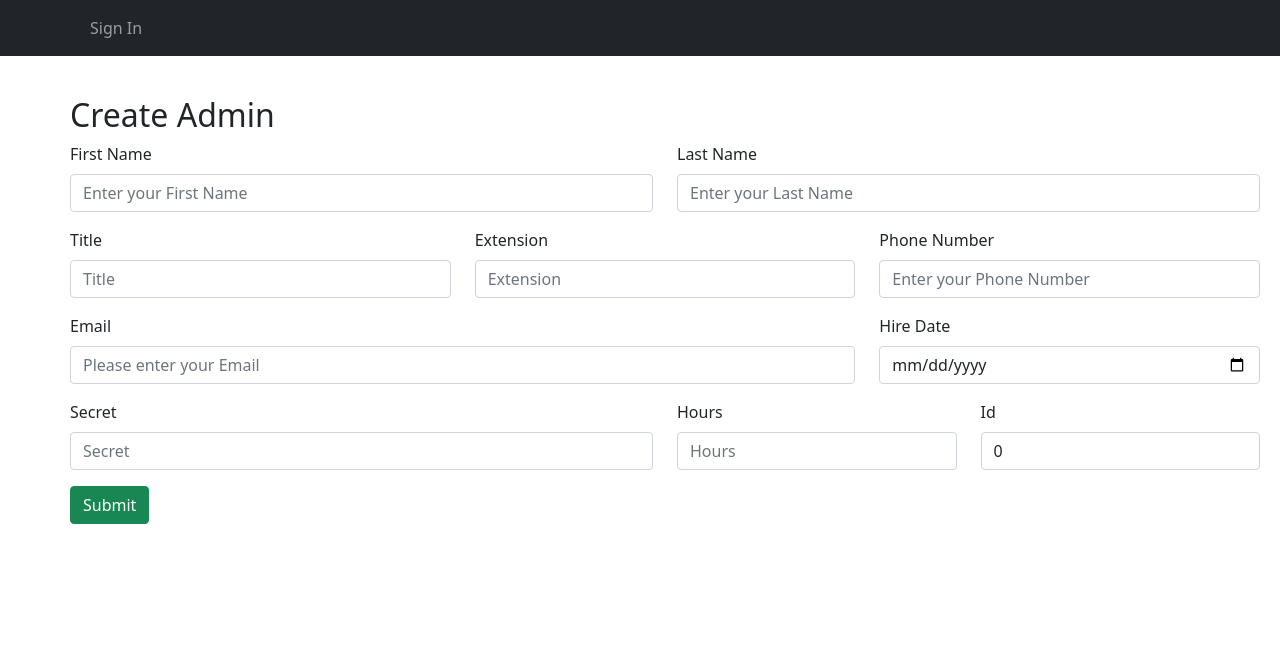
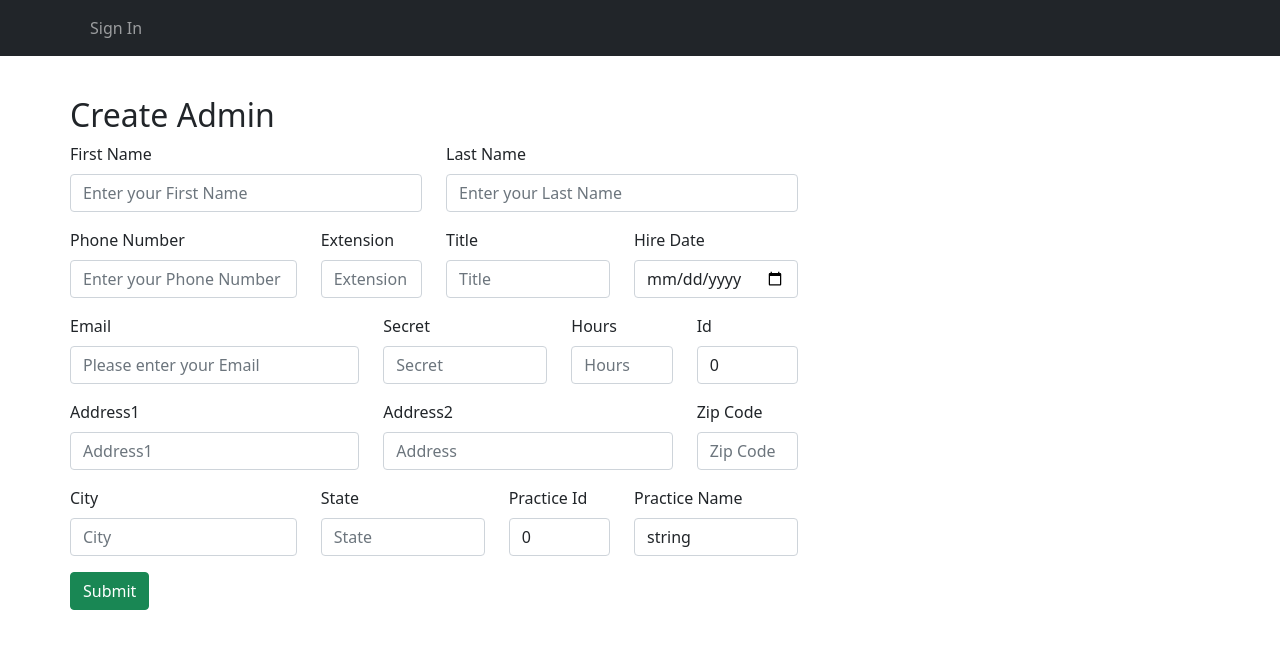
Before and after one commit to fahadbq/CoS-Assignment, a React (Create React App) app: page /admins/1 in a window 1280 px wide. Shown: the top 648 px of the page. Built offline with nearby package versions, Linux system fonts and the light colour scheme.

Commit message:
added address line

```diff
--- a/src/App.css
+++ b/src/App.css
@@ -14,7 +14,7 @@
 .nav__component {
   display: flex;
   flex-direction: column;
-  justify-content: center;
+  align-items: center;
   max-width: 100%;
 }
 
@@ -24,6 +24,7 @@
   margin-top: 20px;
   margin-left: 50px;
   padding: 20px;
+  width: 60%;
 }
 
 .error {
--- a/src/features/admins/AdminDetails.js
+++ b/src/features/admins/AdminDetails.js
@@ -25,6 +25,19 @@ const AdminDetails = (props) => {
         id: 0,
       },
     },
+    address: {
+      address1: "",
+      address2: "",
+      city: "",
+      state: "",
+      zipCode: "",
+    },
+    practices: [
+      {
+        id: 0,
+        name: "string",
+      },
+    ],
   };
 
   const validationSchema = Yup.object({});
@@ -67,14 +80,14 @@ const AdminDetails = (props) => {
             <Row className="mb-3">
               <Form.Group className="col-md-4">
                 <TextField
-                  label="Title"
+                  label="Phone Number"
                   type="text"
-                  name="title"
-                  placeholder="Title"
+                  name="primaryPhoneNumber"
+                  placeholder="Enter your Phone Number"
                 />
               </Form.Group>
 
-              <Form.Group className="col-md-4">
+              <Form.Group className="col-md-2">
                 <TextField
                   label="Extension"
                   type="text"
@@ -83,27 +96,16 @@ const AdminDetails = (props) => {
                 />
               </Form.Group>
 
-              <Form.Group className="col-md-4">
+              <Form.Group className="col-md-3">
                 <TextField
-                  label="Phone Number"
+                  label="Title"
                   type="text"
-                  name="primaryPhoneNumber"
-                  placeholder="Enter your Phone Number"
-                />
-              </Form.Group>
-            </Row>
-
-            <Row className="mb-3">
-              <Form.Group className="col-md-8">
-                <TextField
-                  label="Email"
-                  type="email"
-                  name="person.email"
-                  placeholder="Please enter your Email"
+                  name="title"
+                  placeholder="Title"
                 />
               </Form.Group>
 
-              <Form.Group className="col-md-4">
+              <Form.Group className="col-md-3">
                 <TextField
                   label="Hire Date"
                   type="date"
@@ -114,7 +116,16 @@ const AdminDetails = (props) => {
             </Row>
 
             <Row className="mb-3">
-              <Form.Group className="col-md-6">
+              <Form.Group className="col-md-5">
+                <TextField
+                  label="Email"
+                  type="email"
+                  name="person.email"
+                  placeholder="Please enter your Email"
+                />
+              </Form.Group>
+
+              <Form.Group className="col-md-3">
                 <TextField
                   label="Secret"
                   type="text"
@@ -123,7 +134,7 @@ const AdminDetails = (props) => {
                 />
               </Form.Group>
 
-              <Form.Group className="col-md-3">
+              <Form.Group className="col-md-2">
                 <TextField
                   label="Hours"
                   type="text"
@@ -132,12 +143,79 @@ const AdminDetails = (props) => {
                 />
               </Form.Group>
 
-              <Form.Group className="col-md-3">
+              <Form.Group className="col-md-2">
                 <TextField
                   label="Id"
                   type="number"
                   name="person.role.id"
                   placeholder="Id"
+                />
+              </Form.Group>
+            </Row>
+
+            <Row className="mb-3">
+              <Form.Group className="col-md-5">
+                <TextField
+                  label="Address1"
+                  type="text"
+                  name="address.address1"
+                  placeholder="Address1"
+                />
+              </Form.Group>
+
+              <Form.Group className="col-md-5">
+                <TextField
+                  label="Address2"
+                  type="text"
+                  name="address.address2"
+                  placeholder="Address"
+                />
+              </Form.Group>
+
+              <Form.Group className="col-md-2">
+                <TextField
+                  label="Zip Code"
+                  type="text"
+                  name="address.zipCode"
+                  placeholder="Zip Code"
+                />
+              </Form.Group>
+            </Row>
+
+            <Row className="mb-3">
+              <Form.Group className="col-md-4">
+                <TextField
+                  label="City"
+                  type="text"
+                  name="address.city"
+                  placeholder="City"
+                />
+              </Form.Group>
+
+              <Form.Group className="col-md-3">
+                <TextField
+                  label="State"
+                  type="text"
+                  name="address.state"
+                  placeholder="State"
+                />
+              </Form.Group>
+
+              <Form.Group className="col-md-2">
+                <TextField
+                  label="Practice Id"
+                  type="text"
+                  name="practices[0].id"
+                  placeholder="Id"
+                />
+              </Form.Group>
+
+              <Form.Group className="col-md-3">
+                <TextField
+                  label="Practice Name"
+                  type="text"
+                  name="practices[0].name"
+                  placeholder="Name"
                 />
               </Form.Group>
             </Row>
```
